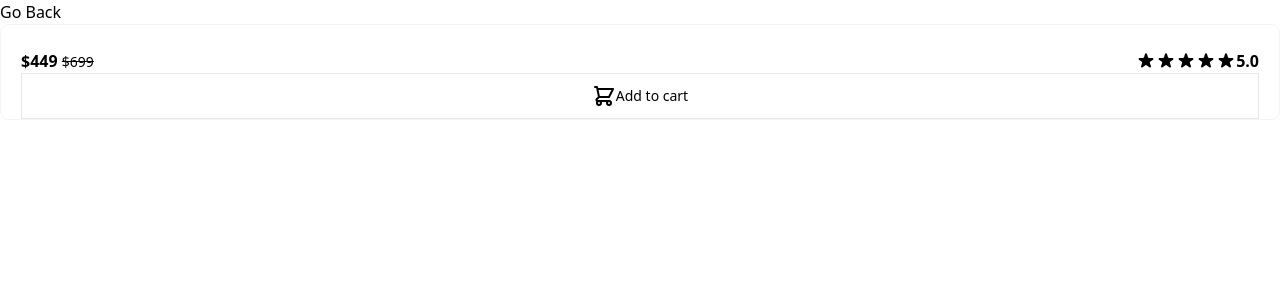
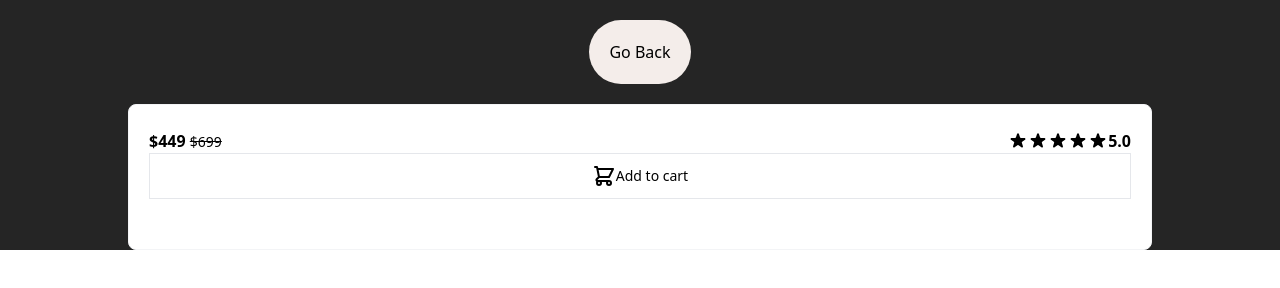
Before and after one commit to Ttst49/commercoThree, a website built with Vite: page src/show.html in a window 1280 px wide. Built offline with nearby package versions, Linux system fonts and the light colour scheme; no server answers.

Commit message:
add css for button and global interface of product detail page

```diff
--- a/src/index.css
+++ b/src/index.css
@@ -3,6 +3,34 @@
 @tailwind utilities;
 
 
-body{
+.body{
     overflow-y: hidden;
+    background-color: #252525;
+    display: flex;
+    flex-direction: column;
+    justify-content: center;
+    align-items: center;
 }
+
+.button{
+    padding: 20px;
+    margin: 20px;
+    background-color: #F4EDEA;
+    cursor: pointer;
+    border-radius: 50px;
+}
+
+.button:hover{
+    background-color: #EADDD7;
+}
+
+.article{
+
+    padding-bottom: 50px;
+    width: 80%;
+}
+
+.cart:hover{
+    background-color: #EBEBEB;
+
+}
```
